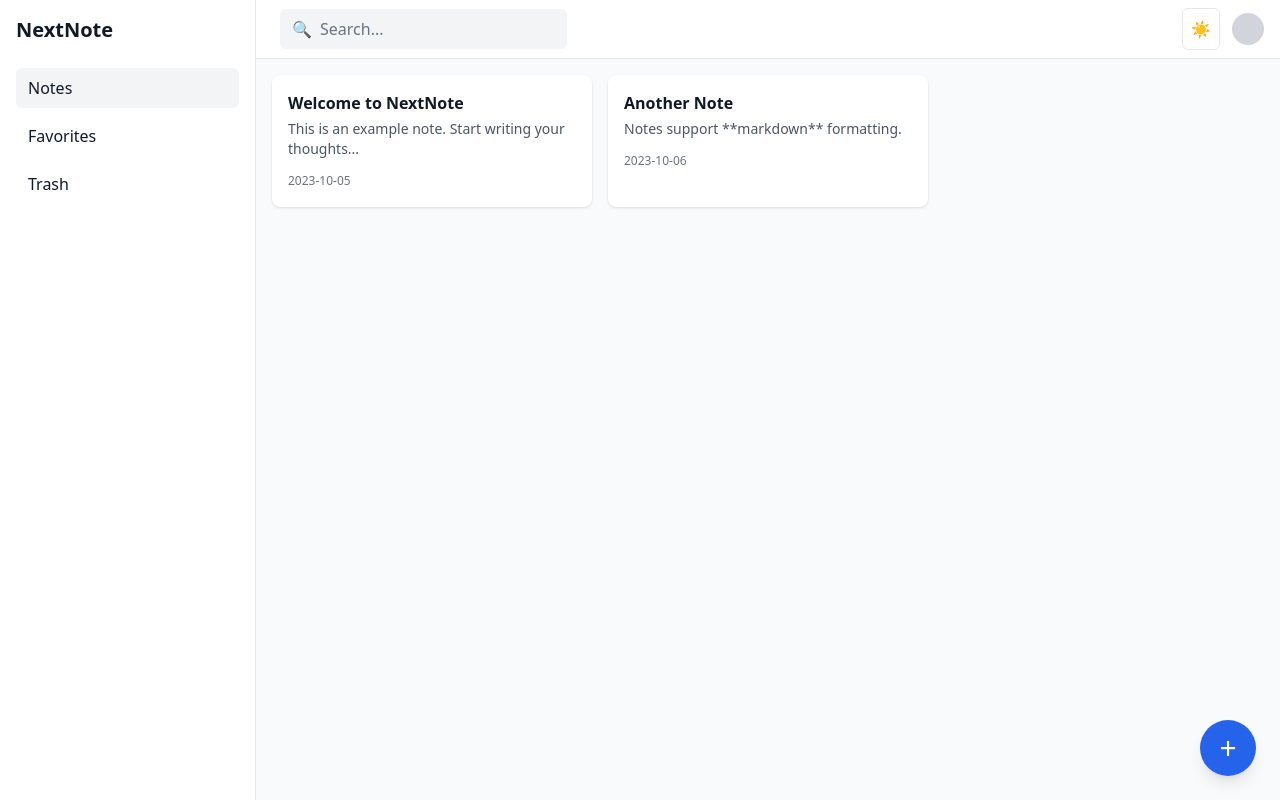
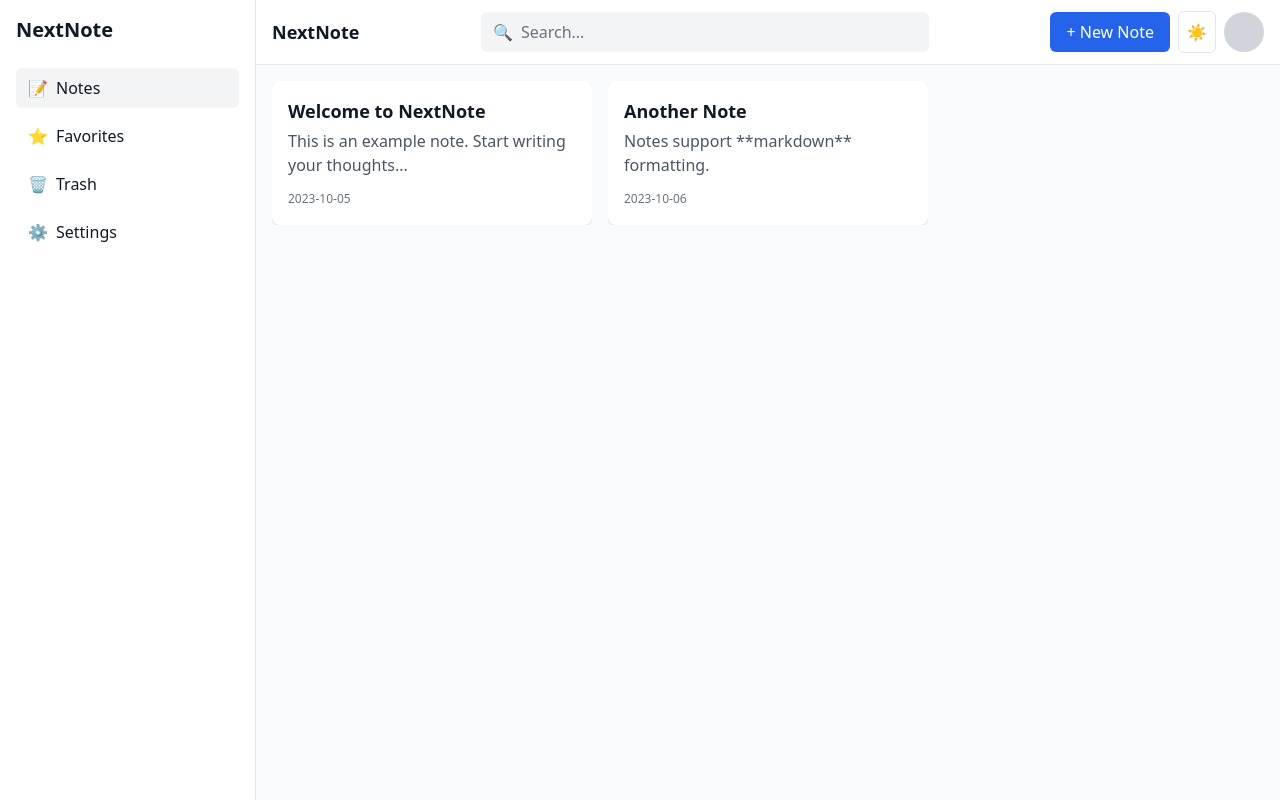
Before and after one commit to nitisbig/nextnote, a Next.js app: page / in a window 1280 px wide. Built offline with nearby package versions, Linux system fonts and the light colour scheme.

Commit message:
feat: add mobile floating action button

```diff
--- a/app/layout.tsx
+++ b/app/layout.tsx
@@ -1,6 +1,7 @@
 import './globals.css';
 import Sidebar from '../components/Sidebar';
 import Navbar from '../components/Navbar';
+import FAB from '../components/FAB';
 import type { ReactNode } from 'react';
 
 export const metadata = {
@@ -15,8 +16,9 @@ export default function RootLayout({ children }: { children: ReactNode }) {
         <Sidebar />
         <div className="flex flex-1 flex-col">
           <Navbar />
-          <main className="flex-1 p-4 overflow-y-auto">{children}</main>
+          <main className="flex-1 p-4 pb-24 md:pb-4 overflow-y-auto">{children}</main>
         </div>
+        <FAB />
       </body>
     </html>
   );
--- a/app/page.tsx
+++ b/app/page.tsx
@@ -17,18 +17,10 @@ const mockNotes = [
 
 export default function Home() {
   return (
-    <div className="relative">
-      <div className="grid gap-4 sm:grid-cols-2 lg:grid-cols-3">
-        {mockNotes.map((note) => (
-          <NoteCard key={note.id} {...note} />
-        ))}
-      </div>
-      <a
-        href="/note/new"
-        className="fixed bottom-6 right-6 w-14 h-14 rounded-full bg-blue-600 text-white flex items-center justify-center text-3xl shadow-lg hover:bg-blue-700"
-      >
-        +
-      </a>
+    <div className="grid gap-4 md:grid-cols-2 lg:grid-cols-3">
+      {mockNotes.map((note) => (
+        <NoteCard key={note.id} {...note} />
+      ))}
     </div>
   );
 }
--- /dev/null
+++ b/components/FAB.tsx
@@ -0,0 +1,13 @@
+import Link from 'next/link';
+
+export default function FAB() {
+  return (
+    <Link
+      href="/note/new"
+      aria-label="Create new note"
+      className="md:hidden fixed bottom-20 right-4 z-40 w-14 h-14 rounded-full bg-blue-600 text-white flex items-center justify-center text-3xl shadow-lg hover:bg-blue-700"
+    >
+      +
+    </Link>
+  );
+}
--- a/components/Navbar.tsx
+++ b/components/Navbar.tsx
@@ -1,23 +1,106 @@
+'use client';
+
+import { useState } from 'react';
+import Link from 'next/link';
 import ThemeToggle from './ThemeToggle';
+import { navLinks } from './Sidebar';
 
 export default function Navbar() {
+  const [searchOpen, setSearchOpen] = useState(false);
+  const [menuOpen, setMenuOpen] = useState(false);
+
   return (
-    <header className="flex items-center justify-between px-4 py-2 border-b border-gray-200 dark:border-gray-700 bg-white dark:bg-gray-800">
-      <div className="flex items-center space-x-2">
-        <h1 className="font-semibold text-lg sm:hidden">NextNote</h1>
+    <header className="sticky top-0 z-40 border-b border-gray-200 dark:border-gray-700 bg-white dark:bg-gray-800">
+      <div className="flex items-center justify-between h-14 md:h-16 px-4">
+        <div className="flex items-center gap-2">
+          <button
+            aria-label="Open menu"
+            className="md:hidden h-11 w-11 flex items-center justify-center rounded-md hover:bg-gray-100 dark:hover:bg-gray-700"
+            onClick={() => setMenuOpen(true)}
+          >
+            ☰
+          </button>
+          <Link href="/" className="font-semibold text-lg">
+            NextNote
+          </Link>
+        </div>
+
+        <div className="hidden md:block flex-1 max-w-md mx-4">
           <div className="relative">
             <input
               type="text"
               placeholder="Search..."
-            className="pl-10 pr-4 py-2 rounded-md bg-gray-100 dark:bg-gray-700 placeholder-gray-500 focus:outline-none"
+              className="w-full pl-10 pr-4 py-2 rounded-md bg-gray-100 dark:bg-gray-700 placeholder-gray-500 focus:outline-none"
             />
             <span className="absolute left-3 top-1/2 -translate-y-1/2 text-gray-500">🔍</span>
           </div>
         </div>
-      <div className="flex items-center space-x-3">
+
+        <div className="flex items-center gap-2">
+          <button
+            aria-label="Search"
+            className="md:hidden h-11 w-11 flex items-center justify-center rounded-md hover:bg-gray-100 dark:hover:bg-gray-700"
+            onClick={() => setSearchOpen(true)}
+          >
+            🔍
+          </button>
+          <Link
+            href="/note/new"
+            className="hidden md:inline-flex px-4 py-2 bg-blue-600 text-white rounded-md hover:bg-blue-700"
+          >
+            + New Note
+          </Link>
+          <div className="hidden md:block">
             <ThemeToggle />
-        <div className="w-8 h-8 rounded-full bg-gray-300" />
           </div>
+          <div className="w-10 h-10 rounded-full bg-gray-300" />
+        </div>
+      </div>
+
+      {/* Mobile menu drawer */}
+      {menuOpen && (
+        <div
+          className="md:hidden fixed inset-0 z-50 bg-black/50"
+          onClick={() => setMenuOpen(false)}
+        >
+          <nav
+            className="absolute left-0 top-0 bottom-0 w-64 bg-white dark:bg-gray-800 p-4 space-y-2"
+            onClick={(e) => e.stopPropagation()}
+          >
+            {navLinks.map((link) => (
+              <Link
+                key={link.href}
+                href={link.href}
+                className="block rounded-md px-3 py-2 hover:bg-gray-100 dark:hover:bg-gray-700"
+                onClick={() => setMenuOpen(false)}
+              >
+                {link.label}
+              </Link>
+            ))}
+          </nav>
+        </div>
+      )}
+
+      {/* Mobile search overlay */}
+      {searchOpen && (
+        <div className="md:hidden fixed inset-0 z-50 bg-white dark:bg-gray-900 p-4">
+          <div className="flex items-center gap-2">
+            <input
+              autoFocus
+              type="text"
+              placeholder="Search..."
+              className="flex-1 p-2 rounded-md bg-gray-100 dark:bg-gray-800 focus:outline-none"
+            />
+            <button
+              aria-label="Close search"
+              className="h-11 w-11 flex items-center justify-center rounded-md hover:bg-gray-100 dark:hover:bg-gray-800"
+              onClick={() => setSearchOpen(false)}
+            >
+              ✕
+            </button>
+          </div>
+        </div>
+      )}
     </header>
   );
 }
--- a/components/NoteCard.tsx
+++ b/components/NoteCard.tsx
@@ -1,4 +1,7 @@
+'use client';
+
 import Link from 'next/link';
+import { useState, TouchEvent } from 'react';
 
 interface NoteCardProps {
   id: string;
@@ -8,16 +11,55 @@ interface NoteCardProps {
 }
 
 export default function NoteCard({ id, title, preview, updatedAt }: NoteCardProps) {
+  const [startX, setStartX] = useState<number | null>(null);
+  const [showActions, setShowActions] = useState(false);
+
+  const handleTouchStart = (e: TouchEvent) => {
+    setStartX(e.touches[0].clientX);
+  };
+
+  const handleTouchEnd = (e: TouchEvent) => {
+    if (startX === null) return;
+    const diff = e.changedTouches[0].clientX - startX;
+    if (diff < -60) {
+      setShowActions(true);
+    } else if (diff > 60) {
+      setShowActions(false);
+    }
+    setStartX(null);
+  };
+
   return (
+    <div className="relative overflow-hidden">
+      <div
+        className={`absolute inset-0 flex items-center justify-end gap-2 pr-2 bg-gray-100 dark:bg-gray-700 transition-transform ${
+          showActions ? 'translate-x-0' : 'translate-x-full'
+        }`}
+      >
+        <button className="w-11 h-11 rounded-md bg-yellow-500 text-white" aria-label="Favorite">
+          ⭐
+        </button>
+        <button className="w-11 h-11 rounded-md bg-green-600 text-white" aria-label="Archive">
+          📦
+        </button>
+        <button className="w-11 h-11 rounded-md bg-red-600 text-white" aria-label="Delete">
+          🗑️
+        </button>
+      </div>
       <Link
         href={`/note/${id}`}
-      className="block p-4 rounded-lg bg-white dark:bg-gray-800 shadow hover:shadow-md transition-shadow"
+        onTouchStart={handleTouchStart}
+        onTouchEnd={handleTouchEnd}
+        className={`block p-4 rounded-lg bg-white dark:bg-gray-800 shadow hover:shadow-md transition-transform ${
+          showActions ? '-translate-x-32' : ''
+        }`}
       >
-      <h3 className="font-semibold mb-1">{title}</h3>
-      <p className="text-sm text-gray-600 dark:text-gray-400 mb-2 overflow-hidden text-ellipsis">
+        <h3 className="font-semibold mb-1 text-base md:text-lg">{title}</h3>
+        <p className="text-sm md:text-base text-gray-600 dark:text-gray-400 mb-2 overflow-hidden text-ellipsis">
           {preview}
         </p>
         <span className="text-xs text-gray-500">{updatedAt}</span>
       </Link>
+    </div>
   );
 }
--- a/components/Sidebar.tsx
+++ b/components/Sidebar.tsx
@@ -3,30 +3,54 @@
 import Link from 'next/link';
 import { usePathname } from 'next/navigation';
 
-const links = [
-  { href: '/', label: 'Notes' },
-  { href: '/favorites', label: 'Favorites' },
-  { href: '/trash', label: 'Trash' },
+export const navLinks = [
+  { href: '/', label: 'Notes', icon: '📝' },
+  { href: '/favorites', label: 'Favorites', icon: '⭐' },
+  { href: '/trash', label: 'Trash', icon: '🗑️' },
+  { href: '/settings', label: 'Settings', icon: '⚙️' },
 ];
 
 export default function Sidebar() {
   const pathname = usePathname();
+
   return (
-    <aside className="hidden sm:flex sm:w-64 flex-col border-r border-gray-200 dark:border-gray-700 bg-white dark:bg-gray-800 p-4">
-      <h2 className="text-xl font-semibold mb-6">NextNote</h2>
-      <nav className="space-y-2">
-        {links.map((link) => (
+    <>
+      {/* Desktop sidebar */}
+      <aside className="hidden md:flex md:w-64 flex-col border-r border-gray-200 dark:border-gray-700 bg-white dark:bg-gray-800 p-4">
+        <h2 className="text-xl font-semibold mb-6">NextNote</h2>
+        <nav className="space-y-2">
+          {navLinks.map((link) => (
+            <Link
+              key={link.href}
+              href={link.href}
+              className={`flex items-center gap-2 rounded-md px-3 py-2 hover:bg-gray-100 dark:hover:bg-gray-700 ${
+                pathname === link.href ? 'bg-gray-100 dark:bg-gray-700 font-medium' : ''
+              }`}
+            >
+              <span>{link.icon}</span>
+              <span className="hidden lg:inline">{link.label}</span>
+            </Link>
+          ))}
+        </nav>
+      </aside>
+
+      {/* Mobile bottom navigation */}
+      <nav className="md:hidden fixed bottom-0 inset-x-0 z-30 flex justify-around border-t border-gray-200 dark:border-gray-700 bg-white dark:bg-gray-800 py-2">
+        {navLinks.map((link) => (
           <Link
             key={link.href}
             href={link.href}
-            className={`block rounded-md px-3 py-2 hover:bg-gray-100 dark:hover:bg-gray-700 ${
-              pathname === link.href ? 'bg-gray-100 dark:bg-gray-700 font-medium' : ''
+            className={`flex flex-col items-center justify-center flex-1 h-14 text-xs ${
+              pathname === link.href ? 'text-blue-600 dark:text-blue-400' : 'text-gray-600 dark:text-gray-300'
             }`}
           >
-            {link.label}
+            <span className="text-xl" aria-hidden>
+              {link.icon}
+            </span>
+            <span className="mt-1">{link.label}</span>
           </Link>
         ))}
       </nav>
-    </aside>
+    </>
   );
 }
```
Lines whose indentation alone changed are shown as unchanged.
